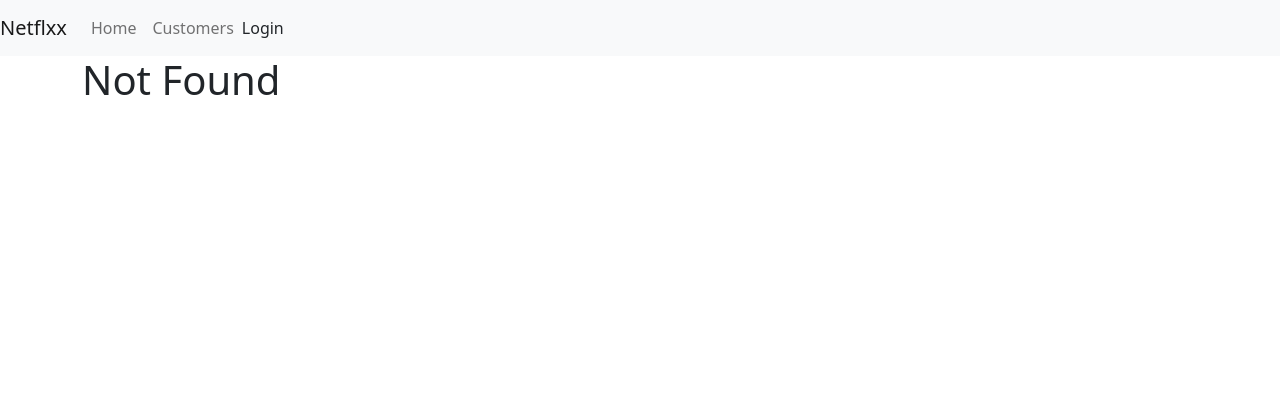
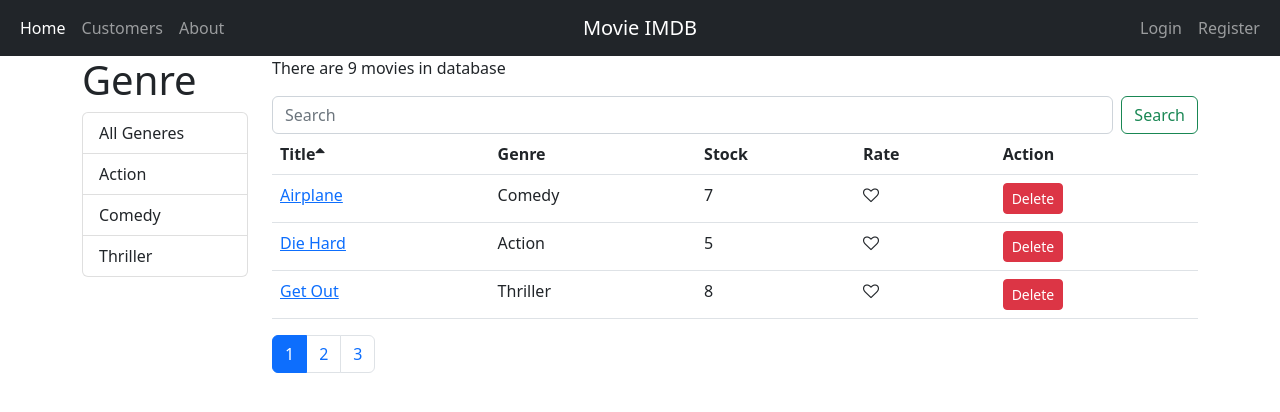
Before and after one commit to shekhar-singh/30DaysOfReact, a React (Create React App) app in the folder day1/: page / in a window 1280 px wide. Before the commit this address had no page. Shown: the top 412 px of the page. Built offline with nearby package versions, Linux system fonts and the light colour scheme.

Commit message:
updated header UI

```diff
--- a/day1/src/App.js
+++ b/day1/src/App.js
@@ -14,16 +14,14 @@ function App() {
     <>
       <Header/>
       <div className='container'>
-
         <Routes>
+          <Route path="/" exact element={<Movies/>} />
           <Route path="/movies" exact element={<Movies/>} />
           <Route path='/movies/:id/:title' element={<MoviesForm/>} />
           <Route path="/customers" element={<Customers/>} />
           <Route path="/login" element={<LoginForm/>} />
           <Route path="/not-found" element={<NotFound/>} />
           <Route path="*" element={<NotFound />} />
-
-        {/* <Movies /> */}
         </Routes>
       </div>
     </>
--- a/day1/src/components/header.jsx
+++ b/day1/src/components/header.jsx
@@ -1,42 +1,57 @@
 import React, { Component } from "react";
-import { Link, NavLink } from "react-router-dom";
+import { Link } from "react-router-dom";
 
 class Header extends Component {
   render() {
     return (
-      <nav className="navbar navbar-expand-lg navbar-light bg-light">
-        <Link className="navbar-brand">Netflxx</Link>
+      <nav className="navbar navbar-expand-md navbar-dark bg-dark">
+        <div className="container-fluid">
+          <div className="navbar-collapse collapse w-100 order-1 order-md-0 dual-collapse2">
+            <ul className="navbar-nav me-auto">
+              <li className="nav-item">
+                <Link className="nav-link active" to="/">
+                  Home
+                </Link>
+              </li>
+              <li className="nav-item">
+                <Link className="nav-link" to="/customers">
+                  Customers
+                </Link>
+              </li>
+              <li className="nav-item">
+                <Link className="nav-link" to="/about">
+                  About
+                </Link>
+              </li>
+            </ul>
+          </div>
+          <div className="mx-auto order-0">
+            <Link className="navbar-brand mx-auto" to="#">
+              Movie IMDB
+            </Link>
             <button
               className="navbar-toggler"
               type="button"
               data-toggle="collapse"
-          data-target="#navbarSupportedContent"
-          aria-controls="navbarSupportedContent"
-          aria-expanded="false"
-          aria-label="Toggle navigation"
+              data-target=".dual-collapse2"
             >
               <span className="navbar-toggler-icon"></span>
             </button>
-
-        <div className="collapse navbar-collapse" id="navbarSupportedContent">
-          <ul className="nav navbar-nav">
-            <li className="nav-item active">
-              <NavLink className="nav-link" to="/movies">
-                Home <span className="sr-only">(current)</span>
-              </NavLink>
+          </div>
+          <div className="navbar-collapse collapse w-100 order-3 dual-collapse2">
+            <ul className="navbar-nav ms-auto">
+              <li className="nav-item">
+                <Link className="nav-link" to="/login">
+                  Login
+                </Link>
               </li>
               <li className="nav-item">
-              <NavLink className="nav-link" to="/customers">
-                Customers
-              </NavLink>
+                <Link className="nav-link" to="/register">
+                  Register
+                </Link>
               </li>
             </ul>
-
-              <NavLink className="nav-link" to="/login">
-                Login
-              </NavLink>
-
-
+          </div>
         </div>
       </nav>
     );
--- a/day1/src/components/moviesForm.jsx
+++ b/day1/src/components/moviesForm.jsx
@@ -1,6 +1,5 @@
 import React from "react";
 import {useParams} from "react-router-dom";
-import LoginForm from "./loginForm";
 
 const MoviesForm = () => {
   const { id, title } = useParams();
@@ -9,9 +8,6 @@ const MoviesForm = () => {
     <div>
         <h1>Movis Form </h1>
         <p>{title}</p>
-        <LoginForm />
-
-
     </div>
   );
 
```
Lines whose indentation alone changed are shown as unchanged.
